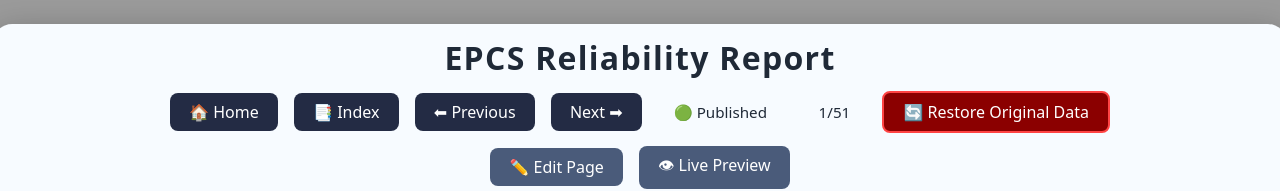
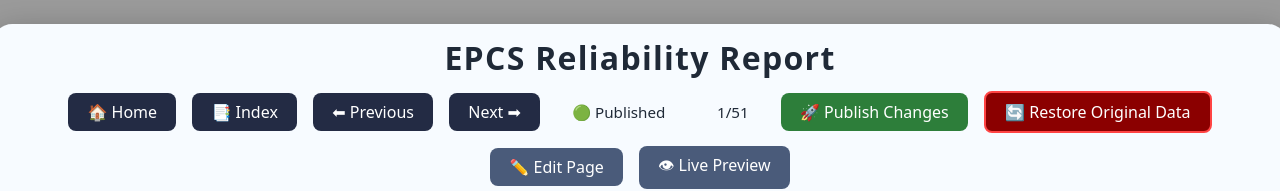
Before and after one commit to ShivanshRai1/epcs_reliability_report, a React (Vite) app in the folder epcs-reliability-report/: page /page/1 in a window 1280 px wide. Shown: the top 191 px of the page. Built offline with nearby package versions, Linux system fonts and the light colour scheme; no server answers.

Commit message:
Move Publish Changes button out of edit menu to main header

```diff
--- a/epcs-reliability-report/src/components/Navigation.jsx
+++ b/epcs-reliability-report/src/components/Navigation.jsx
@@ -105,6 +105,14 @@ const Navigation = ({ onNavigate, isEditMode, isLiveMode, publishStatusLabel, on
               {isPublishingTestData ? 'Copying Test to Production...' : '📤 Copy Test Data to Production Data'}
             </button>
           )}
+          <button
+            className="section-list-btn edit-publish"
+            onClick={onPublish}
+            disabled={isPublishing}
+            title={isPublishing ? 'Publishing changes...' : 'Publish saved changes to live preview'}
+          >
+            {isPublishing ? '⏳ Publishing...' : '🚀 Publish Changes'}
+          </button>
           {!isTestMode && (
             <button
               className="section-list-btn restore-original-btn"
@@ -126,12 +134,6 @@ const Navigation = ({ onNavigate, isEditMode, isLiveMode, publishStatusLabel, on
       )}
 
       {isEditMode && !isLiveMode && (
-        <div className="toolbar-group toolbar-group-publish-header">
-          <button className="section-list-btn edit-publish" onClick={onPublish} disabled={isPublishing} title={isPublishing ? 'Publishing changes...' : 'Publish saved changes to live preview'}>{isPublishing ? '⏳ Publishing...' : '🚀 Publish Changes'}</button>
-        </div>
-      )}
-
-      {isEditMode && !isLiveMode && (
         <div className="toolbar-group toolbar-group-edit">
           <button className="section-list-btn edit-manage" onClick={onManagePages} title="Manage page order and structure">📄 Manage Pages</button>
           <button className="section-list-btn edit-add" onClick={onAddPage} title="Add a page after the current page">➕ Add Page</button>
```
